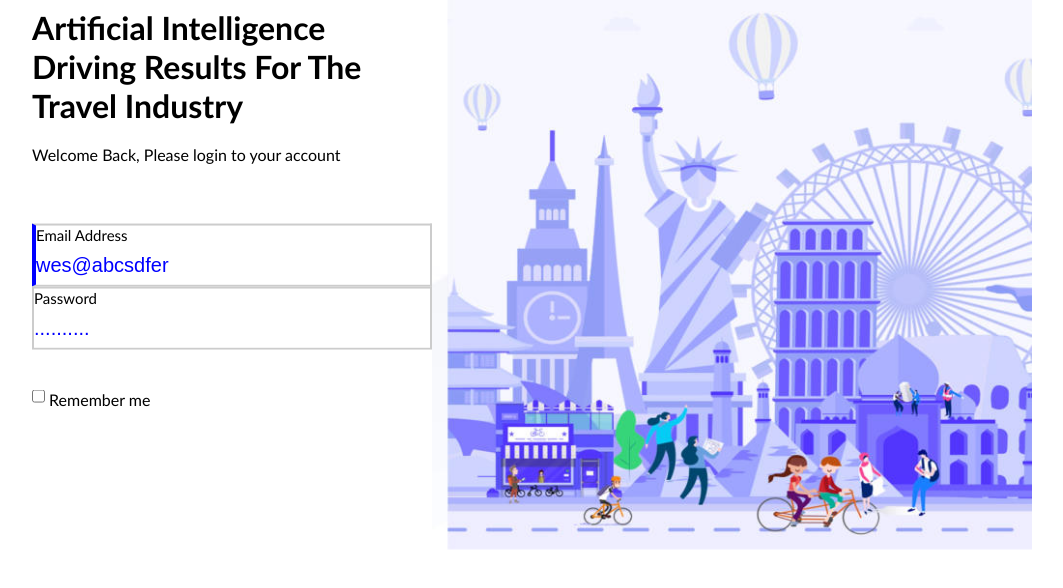
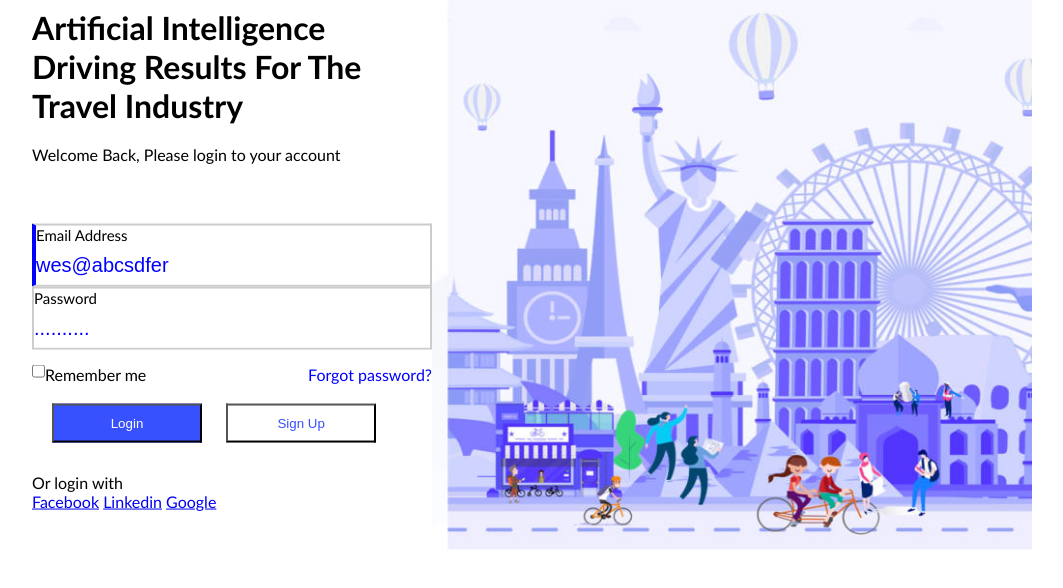
Before and after one commit to lauraMeiz/10-miestas, a website: page index.html in a window 1280 px wide. Shown: the part 166-754 px from the top of the page, without its empty margins (108-1171 px from the left). Drawn offline with Linux system fonts and the light colour scheme.

Commit message:
button commit

```diff
--- a/form/form.css
+++ b/form/form.css
@@ -1,7 +1,6 @@
 .form {
   margin-top: 15%;
   width: 100%;
-  margin-bottom: 10%;
 }
 
 .form > .form-row {
@@ -34,3 +33,35 @@
   color: blue;
   font-size: 14;
 }
+
+.password > input {
+  float: left;
+}
+.form-link {
+  float: right;
+  text-decoration: none;
+  color: blue;
+}
+
+.password {
+  margin-top: 15px;
+}
+button {
+  width: 150px;
+  padding-bottom: 10px;
+  padding-top: 10px;
+  background-color: #3751ff;
+  margin-left: 20px;
+  margin-top: 20px;
+  color: white;
+}
+
+button:last-child {
+  background-color: white;
+  color: #3751ff;
+}
+
+.socialmedia {
+  margin-top: 30px;
+  float: left;
+}
--- a/index.html
+++ b/index.html
@@ -29,11 +29,28 @@
             <label for="password">Password</label>
             <input id="pass" type="password" placeholder=".........." />
           </div>
-        </form>
+        <div class="password">
         <input type="checkbox" id="rememberMe" />
         <label for="rememberMe">Remember me</label>
+
+      <a href="#" class="form-link" type="password"> Forgot
+                           password?</a>
+                   </div>
+
+
+<div class="button">
+         <button class="login" type="submit"> Login </button>
+         <button class="sign-up"
+    type="submit"> Sign Up </button>
+      </div>
+      <div class="socialmedia">
+        <div>Or login with</div>
+        <a href="#">Facebook</a>
+        <a href="#">Linkedin</a>
+        <a href="#">Google</a>
       </div>
 
+    </div>
       <img class="main-img" src="./img/travelok.jpg" alt="travel" />
     </main>
   </body>
```
